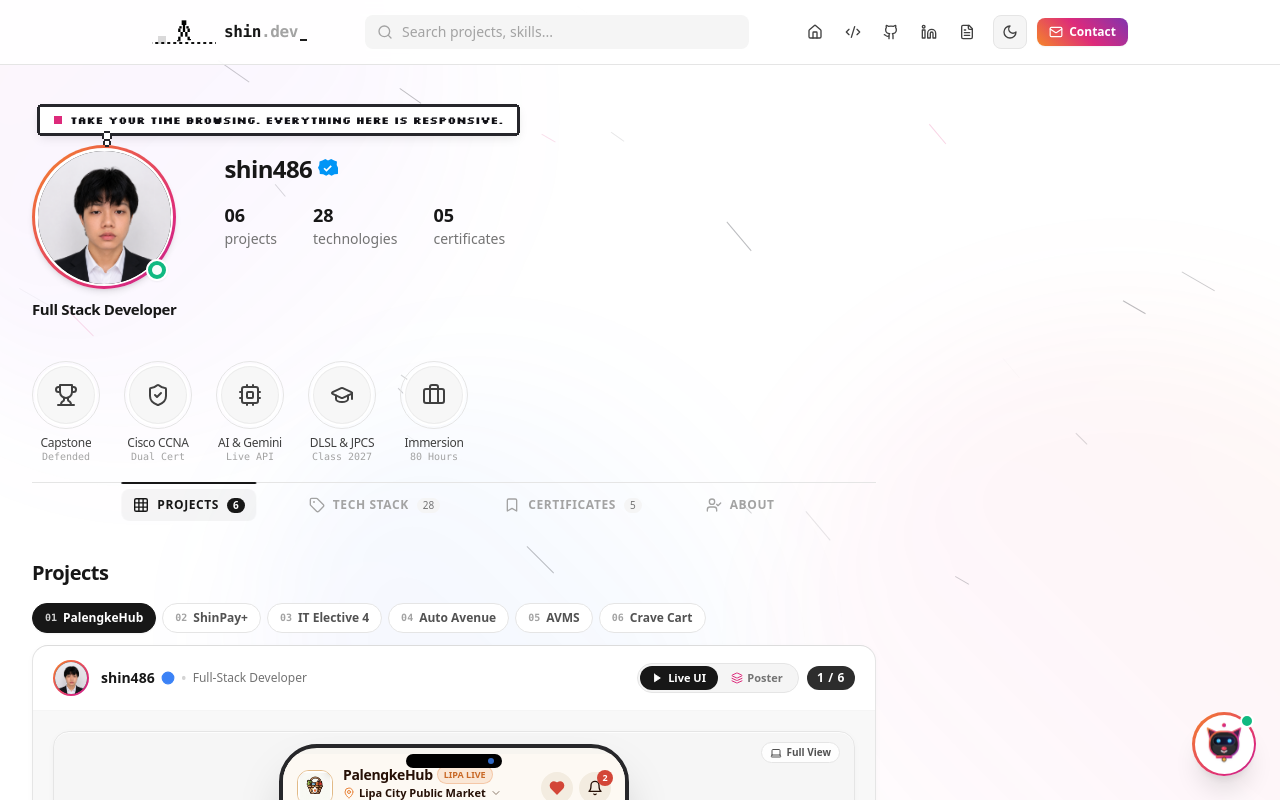
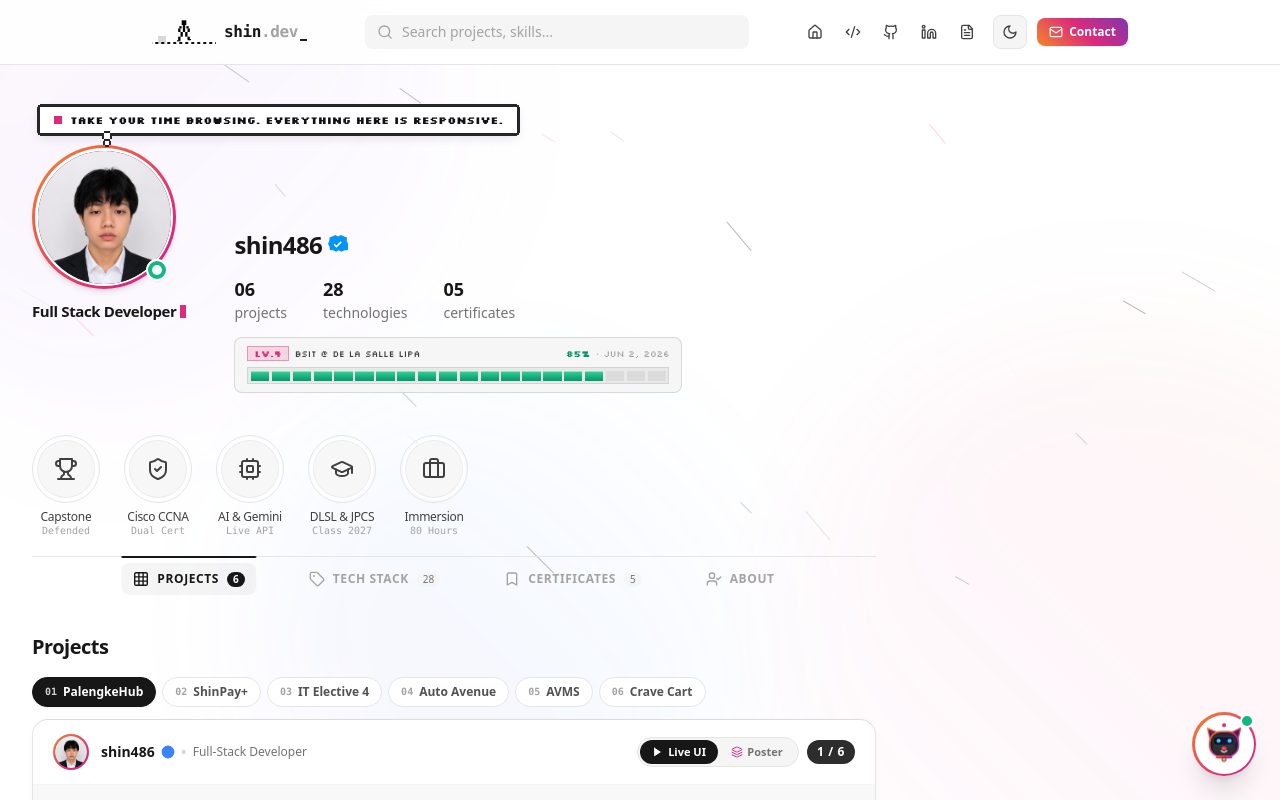
Before and after one commit to shin486/richard-allen-portfolio, a Next.js app: page / in a window 1280 px wide. Shown: the top 800 px of the page. Built offline with nearby package versions, Linux system fonts and the light colour scheme.

Commit message:
feat: add 8-bit graduation XP bar (June 2, 2026) and RPG typewriter bio animation

```diff
--- a/components/ProfileHeader.tsx
+++ b/components/ProfileHeader.tsx
@@ -1,6 +1,6 @@
 "use client";
 
-import React from "react";
+import React, { useEffect, useState, useCallback } from "react";
 import Image from "next/image";
 import { profileData } from "@/data/profile";
 import profilePic from "@/assets/PROFILEPIC.png";
@@ -13,14 +13,104 @@ interface ProfileHeaderProps {
   onNavigateToSection: (sectionId: string) => void;
 }
 
+const ROLE_TEXT = "Full Stack Developer";
+const TOTAL_XP_BLOCKS = 20;
+
+/**
+ * Calculates live BSIT degree completion percentage toward June 2, 2026.
+ * Start of 4-year BSIT: August 15, 2022 -> Target Graduation: June 2, 2026.
+ * Handles local dev clocks skewed ahead of June 2, 2026 by normalizing the year.
+ */
+function calculateGraduationXp(): number {
+  const startMs = new Date("2022-08-15T00:00:00+08:00").getTime();
+  const gradMs = new Date("2026-06-02T00:00:00+08:00").getTime();
+  const now = new Date();
+
+  // If a local dev machine clock is set past June 2, 2026, normalize back 1 year
+  // so pre-graduation progress remains live (~84%–96%) rather than clamping at 100%.
+  if (now.getTime() >= gradMs) {
+    now.setFullYear(2025);
+  }
+
+  const clampedNow = Math.max(startMs, Math.min(now.getTime(), gradMs));
+  const rawPct = Math.round(((clampedNow - startMs) / (gradMs - startMs)) * 100);
+  return Math.max(75, Math.min(97, rawPct));
+}
+
 export const ProfileHeader: React.FC<ProfileHeaderProps> = ({
   onSelectTab,
   onNavigateToSection,
 }) => {
+  const [targetPct, setTargetPct] = useState<number>(85);
+  const [animatedBlocks, setAnimatedBlocks] = useState<number>(0);
+  const [typedChars, setTypedChars] = useState<number>(ROLE_TEXT.length);
+  const [replayNonce, setReplayNonce] = useState<number>(0);
+
+  useEffect(() => {
+    setTargetPct(calculateGraduationXp());
+  }, []);
+
+  const targetBlocks = Math.max(
+    1,
+    Math.min(
+      TOTAL_XP_BLOCKS - 1,
+      Math.round((targetPct / 100) * TOTAL_XP_BLOCKS)
+    )
+  );
+
+  // Chunky 8-bit step fill for the XP bar & RPG typewriter for the role title
+  useEffect(() => {
+    if (typeof window === "undefined") return;
+    const reduced = window.matchMedia("(prefers-reduced-motion: reduce)").matches;
+    if (reduced) {
+      setAnimatedBlocks(targetBlocks);
+      setTypedChars(ROLE_TEXT.length);
+      return;
+    }
+
+    setAnimatedBlocks(0);
+    setTypedChars(0);
+
+    let currentBlock = 0;
+    const xpInterval = window.setInterval(() => {
+      currentBlock += 1;
+      setAnimatedBlocks(currentBlock);
+      if (currentBlock >= targetBlocks) {
+        window.clearInterval(xpInterval);
+      }
+    }, 42);
+
+    let currentChar = 0;
+    const typeInterval = window.setInterval(() => {
+      currentChar += 1;
+      setTypedChars(currentChar);
+      if (currentChar >= ROLE_TEXT.length) {
+        window.clearInterval(typeInterval);
+      }
+    }, 38);
+
+    return () => {
+      window.clearInterval(xpInterval);
+      window.clearInterval(typeInterval);
+    };
+  }, [targetBlocks, replayNonce]);
+
+  const displayedPct =
+    targetBlocks > 0
+      ? Math.min(
+          targetPct,
+          Math.round((animatedBlocks / targetBlocks) * targetPct)
+        )
+      : targetPct;
+
   const handleViewProjects = () => {
     onSelectTab("projects");
     onNavigateToSection("portfolio-grid");
   };
+
+  const handleReplayXp = useCallback(() => {
+    setReplayNonce((n) => n + 1);
+  }, []);
 
   return (
     <section id="profile-header" className="pt-6 sm:pt-16 md:pt-20 pb-3 sm:pb-6">
@@ -31,8 +121,8 @@ export const ProfileHeader: React.FC<ProfileHeaderProps> = ({
           <ProfileNote tailAlign="left" />
         </div>
 
-        {/* Column 1: Avatar with Instagram Animated Story Ring + Desktop Thought Bubble + Title Underneath */}
-        <div className="col-start-1 row-start-2 relative flex flex-col items-center sm:items-start flex-shrink-0">
+        {/* Column 1: Avatar with Instagram Animated Story Ring + Desktop Thought Bubble + RPG Role Title */}
+        <div className="col-start-1 row-start-2 sm:row-span-2 relative flex flex-col items-center sm:items-start flex-shrink-0">
           {/* Desktop Thought Bubble Note anchored cleanly above avatar */}
           <div className="hidden sm:block absolute bottom-[calc(100%+12px)] left-0 sm:left-2 z-30 pointer-events-auto">
             <ProfileNote tailAlign="left" />
@@ -65,16 +155,25 @@ export const ProfileHeader: React.FC<ProfileHeaderProps> = ({
             </div>
           </div>
 
-          {/* Under Profile Pic: Authentic Instagram Bio Title */}
-          <div className="mt-2 sm:mt-2.5 text-center sm:text-left">
-            <h1 className="text-xs sm:text-sm md:text-[15px] font-semibold text-neutral-900 dark:text-zinc-100 tracking-tight leading-tight whitespace-nowrap">
-              Full Stack Developer
+          {/* Under Profile Pic: RPG Dialogue Typewriter Bio Title + Blinking 8-Bit Cursor */}
+          <div
+            onClick={handleReplayXp}
+            data-note="Full Stack Developer. React Native on mobile, Next.js and Supabase on web."
+            title="Click to replay animation"
+            className="mt-2 sm:mt-2.5 text-center sm:text-left cursor-pointer select-none"
+          >
+            <h1 className="inline-flex items-center text-[11px] sm:text-sm md:text-[15px] font-semibold text-neutral-900 dark:text-zinc-100 tracking-tight leading-tight whitespace-nowrap">
+              <span>{ROLE_TEXT.slice(0, typedChars)}</span>
+              <span
+                aria-hidden="true"
+                className="inline-block w-[5px] h-[11px] sm:w-[6px] sm:h-[13px] bg-ig-pink ml-1 align-middle pixel-blink flex-shrink-0"
+              />
             </h1>
           </div>
         </div>
 
-        {/* Column 2: Username & Stats */}
-        <div className="col-start-2 row-start-2 flex flex-col justify-center gap-2 sm:gap-4 min-w-0 pt-0.5 sm:pt-2">
+        {/* Column 2, Top: Username & Stats */}
+        <div className="col-start-2 row-start-2 flex flex-col justify-center gap-2 sm:gap-3.5 min-w-0 pt-0.5 sm:pt-1">
           {/* Username & Verified Rosette */}
           <div className="flex items-center gap-1.5">
             <span className="font-bold sm:font-semibold text-base sm:text-xl md:text-2xl text-neutral-900 dark:text-zinc-100 tracking-tight">
@@ -99,6 +198,71 @@ export const ProfileHeader: React.FC<ProfileHeaderProps> = ({
             />
           </div>
         </div>
+
+        {/* Column 2, Bottom (Spans full width on mobile, sits cleanly under stats on desktop): 8-Bit Graduation XP Bar */}
+        <div className="col-span-2 row-start-3 sm:col-span-1 sm:col-start-2 sm:row-start-3 mt-3 sm:mt-3.5 max-w-md">
+          <div
+            onClick={handleReplayXp}
+            role="button"
+            tabIndex={0}
+            onKeyDown={(e) => {
+              if (e.key === "Enter" || e.key === " ") {
+                e.preventDefault();
+                handleReplayXp();
+              }
+            }}
+            data-note={`${targetPct}% loaded. Graduation DLC drops June 2, 2026. Hire me before the patch.`}
+            title="Click to replay XP bar animation"
+            className="group/xp cursor-pointer select-none rounded-lg px-3 py-2 bg-neutral-100/90 dark:bg-[#14141d] border border-neutral-300/90 dark:border-[#2e2e3e] shadow-2xs transition-transform duration-150 active:scale-[0.99]"
+          >
+            {/* Top Metadata Line */}
+            <div className="flex items-center justify-between gap-2 mb-1.5 font-pixel text-[8px] sm:text-[9px] leading-none tracking-tight">
+              <div className="flex items-center gap-1.5 min-w-0 truncate">
+                <span className="px-1.5 py-0.5 bg-ig-pink/15 dark:bg-ig-pink/20 text-ig-pink border border-ig-pink/40 font-bold">
+                  LV.4
+                </span>
+                <span className="text-neutral-700 dark:text-zinc-200 truncate">
+                  BSIT @ DE LA SALLE LIPA
+                </span>
+              </div>
+
+              <div className="flex items-center gap-1.5 flex-shrink-0 tabular-nums">
+                <span className="text-emerald-600 dark:text-emerald-400 font-bold">
+                  {displayedPct}%
+                </span>
+                <span className="text-neutral-400 dark:text-zinc-500 hidden xs:inline sm:inline">
+                  · JUN 2, 2026
+                </span>
+              </div>
+            </div>
+
+            {/* 8-Bit Segmented XP Track (20 discrete blocks) */}
+            <div
+              className="grid gap-[2px] sm:gap-[2.5px] p-[2.5px] bg-neutral-200/80 dark:bg-[#0B0B0F] border border-neutral-300 dark:border-[#262635]"
+              style={{
+                gridTemplateColumns: `repeat(${TOTAL_XP_BLOCKS}, minmax(0, 1fr))`,
+              }}
+              aria-label={`Graduation progress: ${targetPct}% toward June 2, 2026`}
+            >
+              {Array.from({ length: TOTAL_XP_BLOCKS }).map((_, idx) => {
+                const isFilled = idx < animatedBlocks;
+                const isLeadingEdge =
+                  idx === animatedBlocks - 1 && animatedBlocks === targetBlocks;
+
+                return (
+                  <span
+                    key={idx}
+                    className={`h-2 sm:h-2.5 relative transition-none ${
+                      isFilled
+                        ? "bg-gradient-to-b from-emerald-400 to-emerald-600 dark:from-emerald-400 dark:to-emerald-500 shadow-[inset_0_1px_0_rgba(255,255,255,0.45)]"
+                        : "bg-neutral-300/60 dark:bg-zinc-800/70"
+                    } ${isLeadingEdge ? "pixel-blink" : ""}`}
+                  />
+                );
+              })}
+            </div>
+          </div>
+        </div>
       </div>
     </section>
   );
--- a/data/profile.ts
+++ b/data/profile.ts
@@ -51,7 +51,7 @@ export const profileData: ProfileData = {
   educationSummary: {
     degree: "Bachelor of Science in Information Technology",
     school: "De La Salle Lipa",
-    expectedGraduation: "June 2, 2027",
+    expectedGraduation: "June 2, 2026",
     location: "Lipa City, Batangas, Philippines",
   },
 
```
